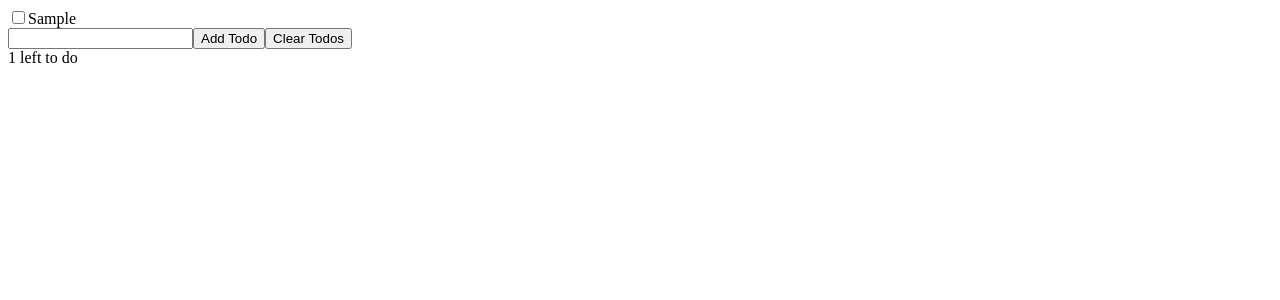
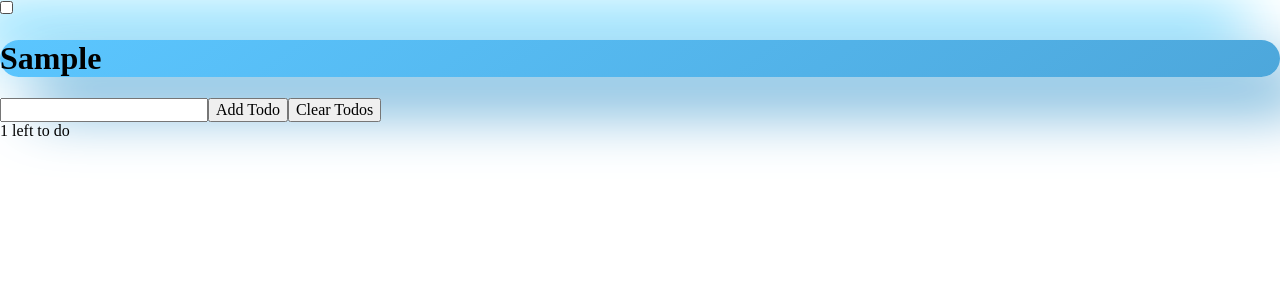
Before and after one commit to OlivierFortier/React-hooks-todos, a React (Create React App) app: page / in a window 1280 px wide. Both pictures are taken after typing "Sample" into the empty fields and a click on the button "Add Todo". Shown: the top 300 px of the page. Built offline with nearby package versions, Linux system fonts and the light colour scheme.

Commit message:
added normalize.css and styled components

```diff
--- a/package.json
+++ b/package.json
@@ -9,6 +9,7 @@
     "react": "^16.12.0",
     "react-dom": "^16.12.0",
     "react-scripts": "3.3.0",
+    "styled-components": "^4.4.1",
     "uuid": "^3.3.3"
   },
   "scripts": {
@@ -31,5 +32,8 @@
       "last 1 firefox version",
       "last 1 safari version"
     ]
+  },
+  "devDependencies": {
+    "normalize.css": "^8.0.1"
   }
 }
--- a/src/App.js
+++ b/src/App.js
@@ -1,6 +1,7 @@
 import React, { useState, useRef, useEffect } from "react";
 import TodoList from "./TodoList";
 import uuidv4 from "uuid/v4";
+import "normalize.css"
 
 const LOCAL_STORAGE_KEY = "todoApp.todos";
 
--- a/src/Todo.js
+++ b/src/Todo.js
@@ -1,6 +1,14 @@
 import React from "react";
+import styled from "styled-components";
 
 export default function Todo({ todo, toggleTodo }) {
+  const Label = styled.label``;
+
+  const TodoName = styled.h1`
+    border-radius: 50px;
+    background: linear-gradient(145deg, #5bc6ff, #4da7db);
+    box-shadow: 30px 30px 60px #489dcf, -30px -30px 60px #62d5ff;
+  `;
 
   function handleTodoClick() {
     toggleTodo(todo.id);
@@ -8,14 +16,14 @@ export default function Todo({ todo, toggleTodo }) {
 
   return (
     <div>
-      <label>
+      <Label>
         <input
           type="checkbox"
           checked={todo.completed}
           onChange={handleTodoClick}
         />
-        {todo.name}
-      </label>
+        <TodoName>{todo.name}</TodoName>
+      </Label>
     </div>
   );
 }
```
Also changed, not shown: 2 other files (tests, documents, lock files or other folders).
